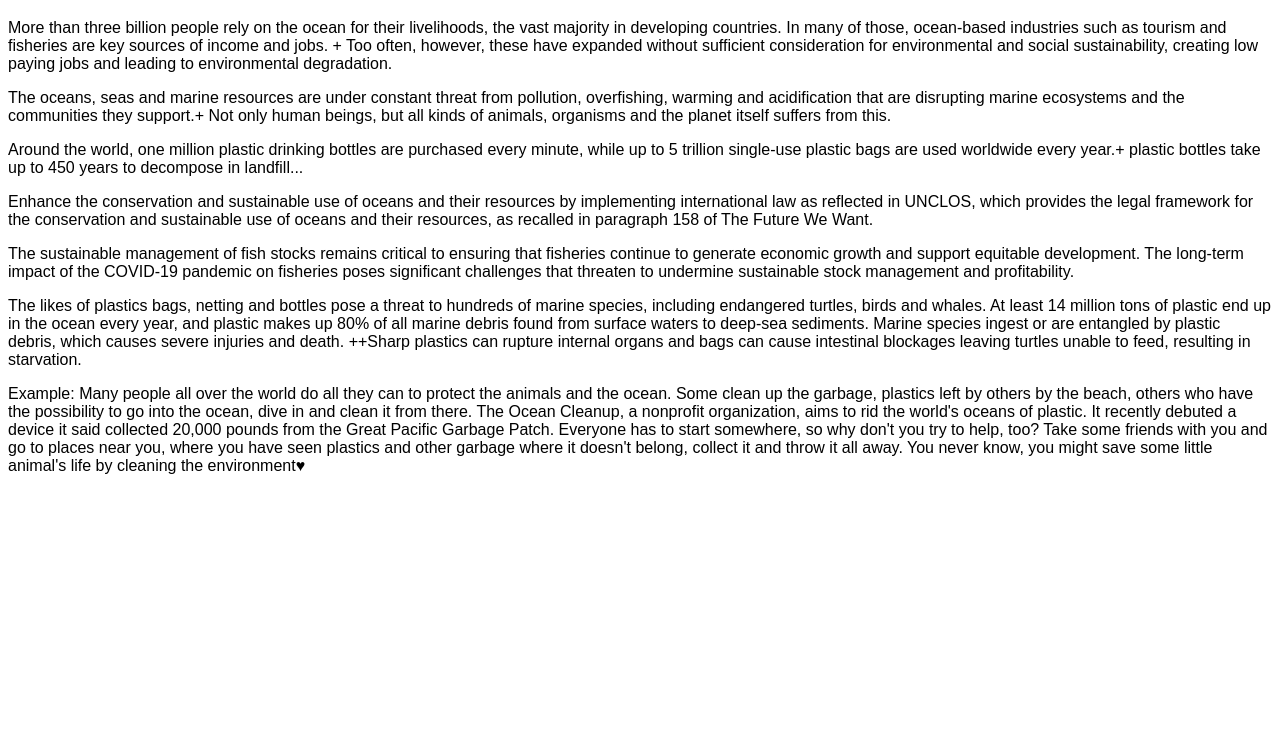
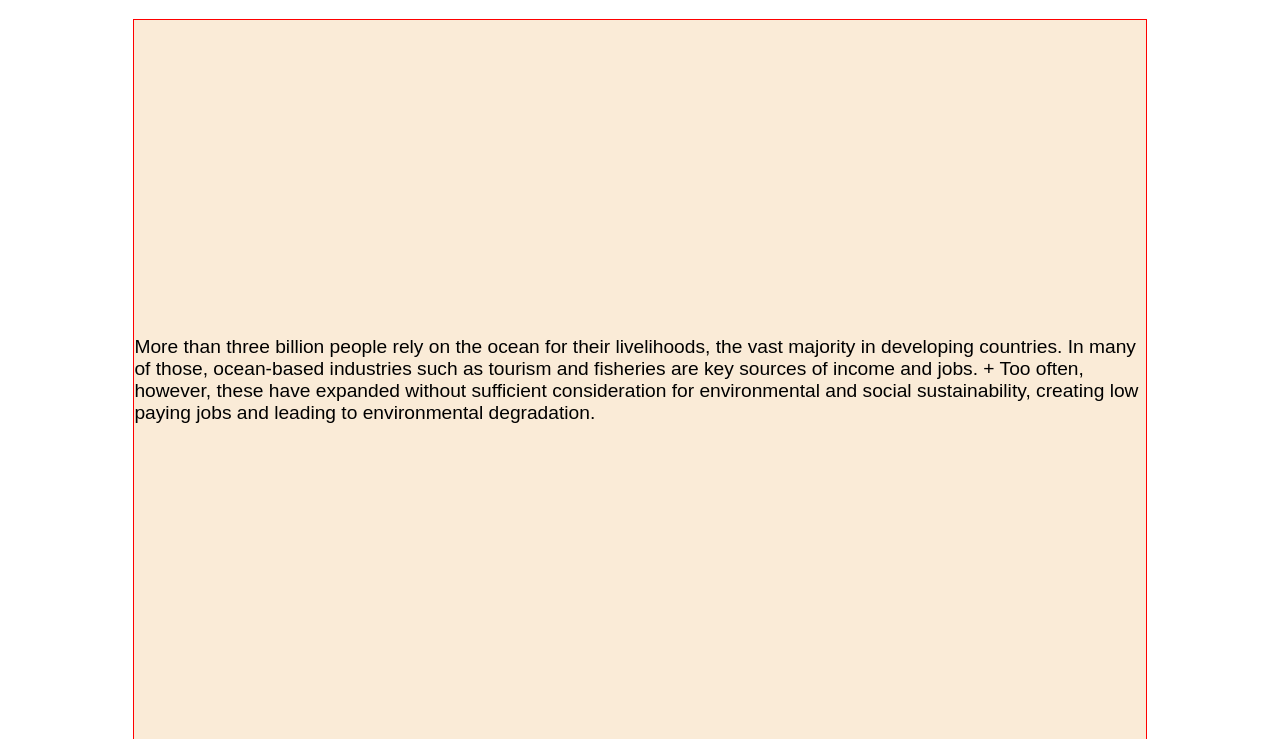
Before and after one commit to kjottkake/Group5_Assignment3_SDG14, a plain HTML site: page index.html in a window 1280 px wide. Shown: the part 61-800 px from the top of the page. Drawn offline with Linux system fonts and the light colour scheme; a script that the page names is missing.

Commit message:
added p elements

```diff
--- a/style.css
+++ b/style.css
@@ -1,3 +1,17 @@
 * {
     font-family: Arial, Helvetica, sans-serif;
 }
+
+p {
+    /* debugging tools */
+    border: 1px solid red;
+    background-color: antiquewhite;
+
+    /* spacing stuff */
+    width: 80%;
+    margin: auto;
+    padding-top: 25%;
+    padding-bottom: 25%;
+
+    font-size: 1.2rem;
+}
```
